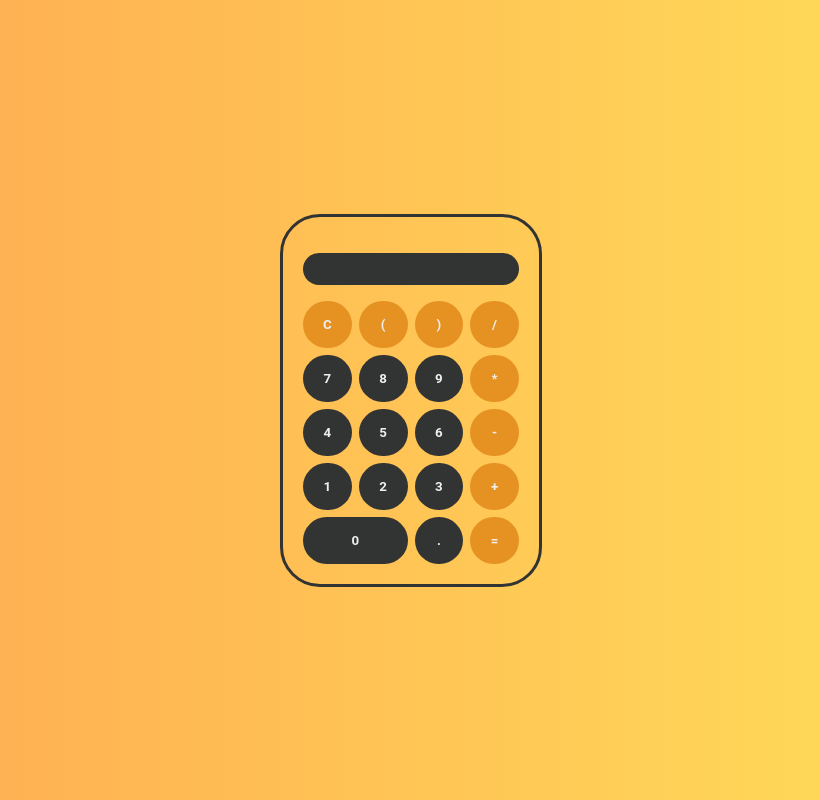
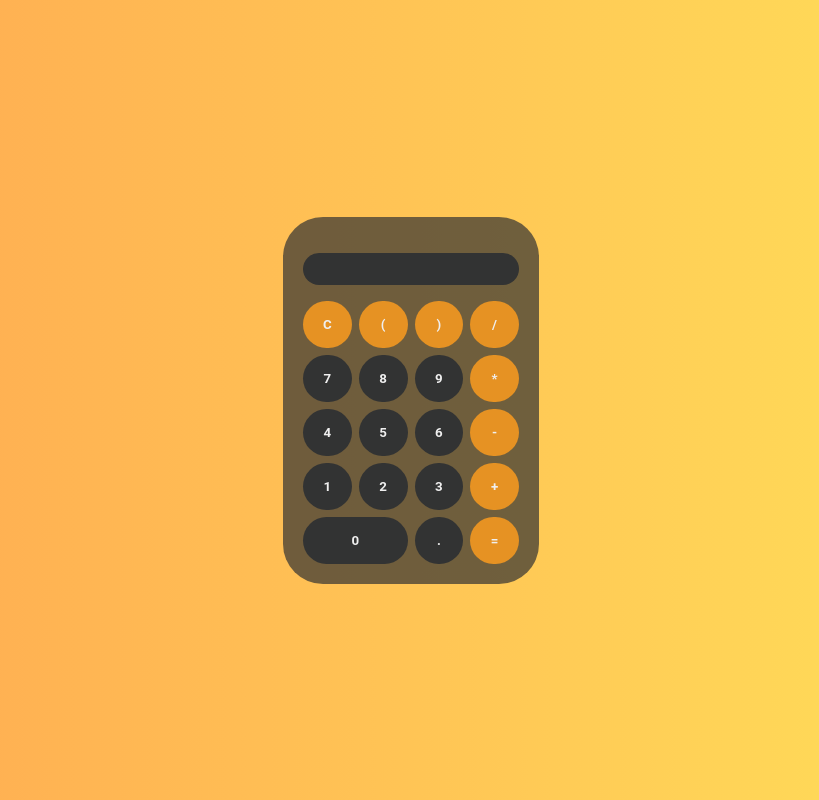
Before and after one commit to samubarreto/js-calculator, a plain HTML site: page index.html in a window 1280 px wide. Shown: the whole page, without its empty margins (229-1048 px from the left). Drawn offline with Linux system fonts and the light colour scheme.

Commit message:
changed-background

```diff
--- a/styles.css
+++ b/styles.css
@@ -10,10 +10,11 @@ body {
 }
 
 .main-container {
-  border: #323333 solid 3.5px;
+  /* border: #323333 solid 3.5px; */
+  border: none;
   border-radius: 40px;
   padding: 20px;
-  background: transparent;
+  background: rgba(50, 51, 51, 0.7);
 }
 
 .numbers-operators {
```
